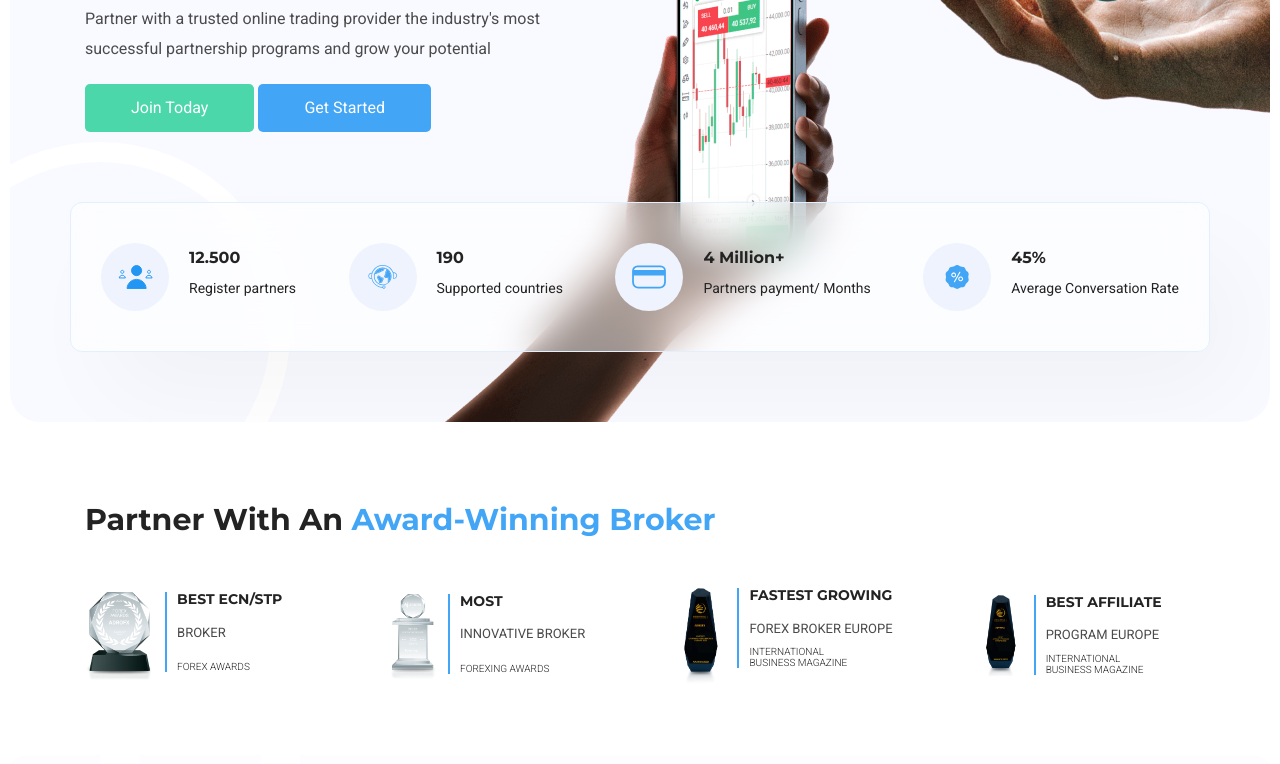
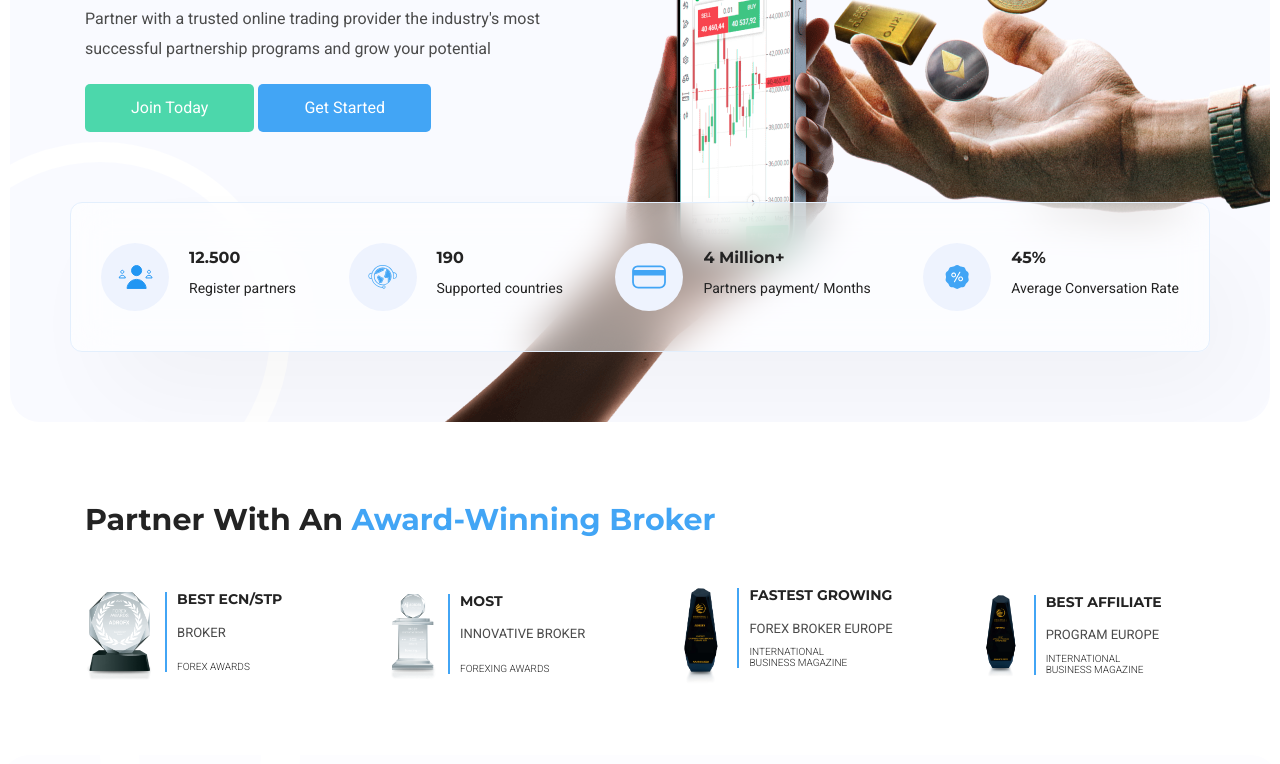
Before and after one commit to Ramielson-Edgar/partners-repo, a plain HTML site: page index.html in a window 1280 px wide. Shown: the part 434-1198 px from the top of the page. Drawn offline with nearby package versions, Linux system fonts and the light colour scheme.

Commit message:
test-23032032

```diff
--- a/css/style.scss
+++ b/css/style.scss
@@ -336,7 +336,7 @@ img {
     overflow: hidden;
     background: url('../img/hand-vertical.png'), url('../img/hand-2.png') var(--blue-100);
     background-repeat: no-repeat, no-repeat;
-    background-position: bottom center, top -100px right -350px;
+    background-position: bottom center, top right -200px;
 
     margin: 10px;
     border-radius: 30px;
```
Also changed, not shown: index.html (+1 -1 lines), css/style.css, 1 other file.
